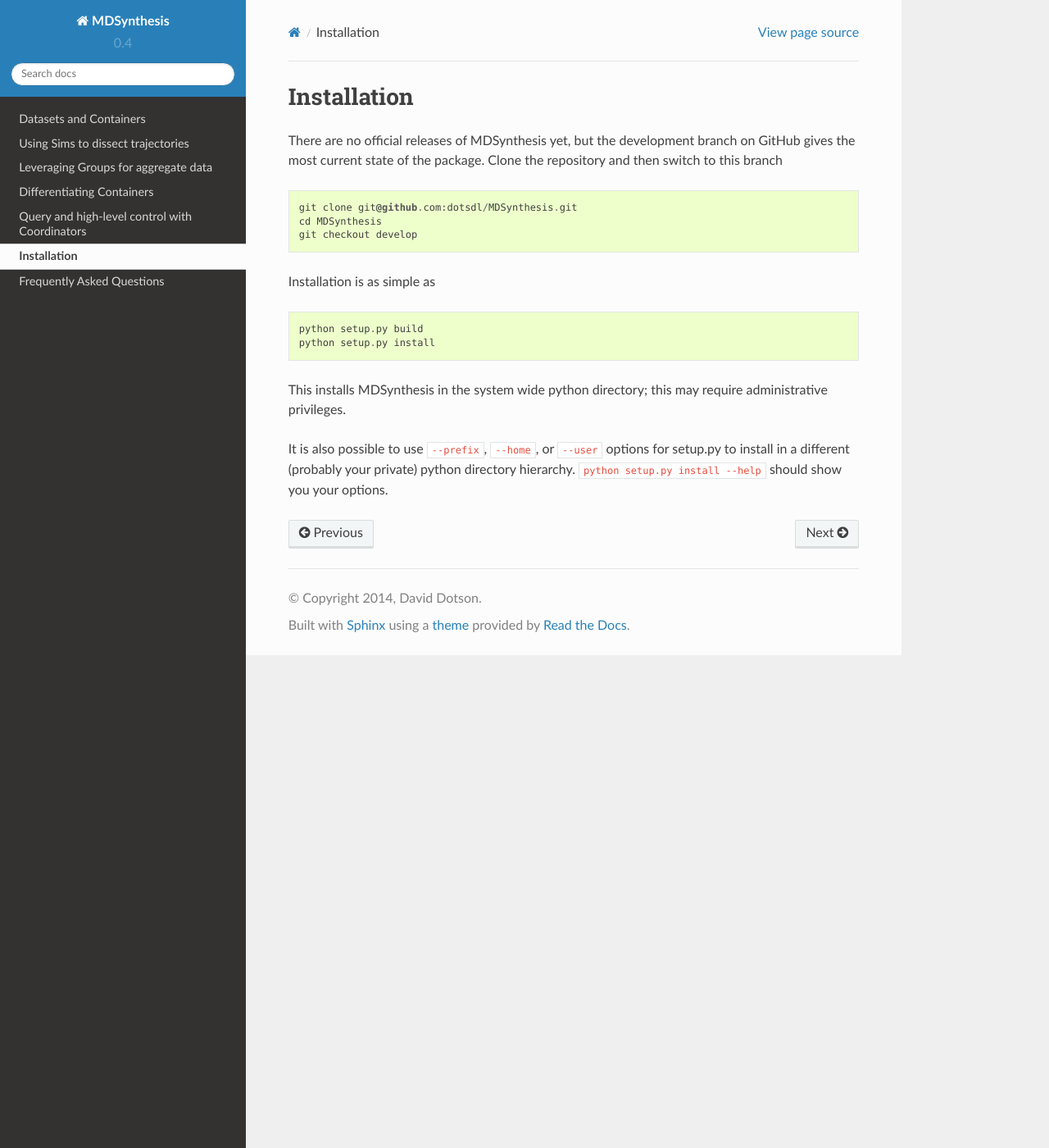
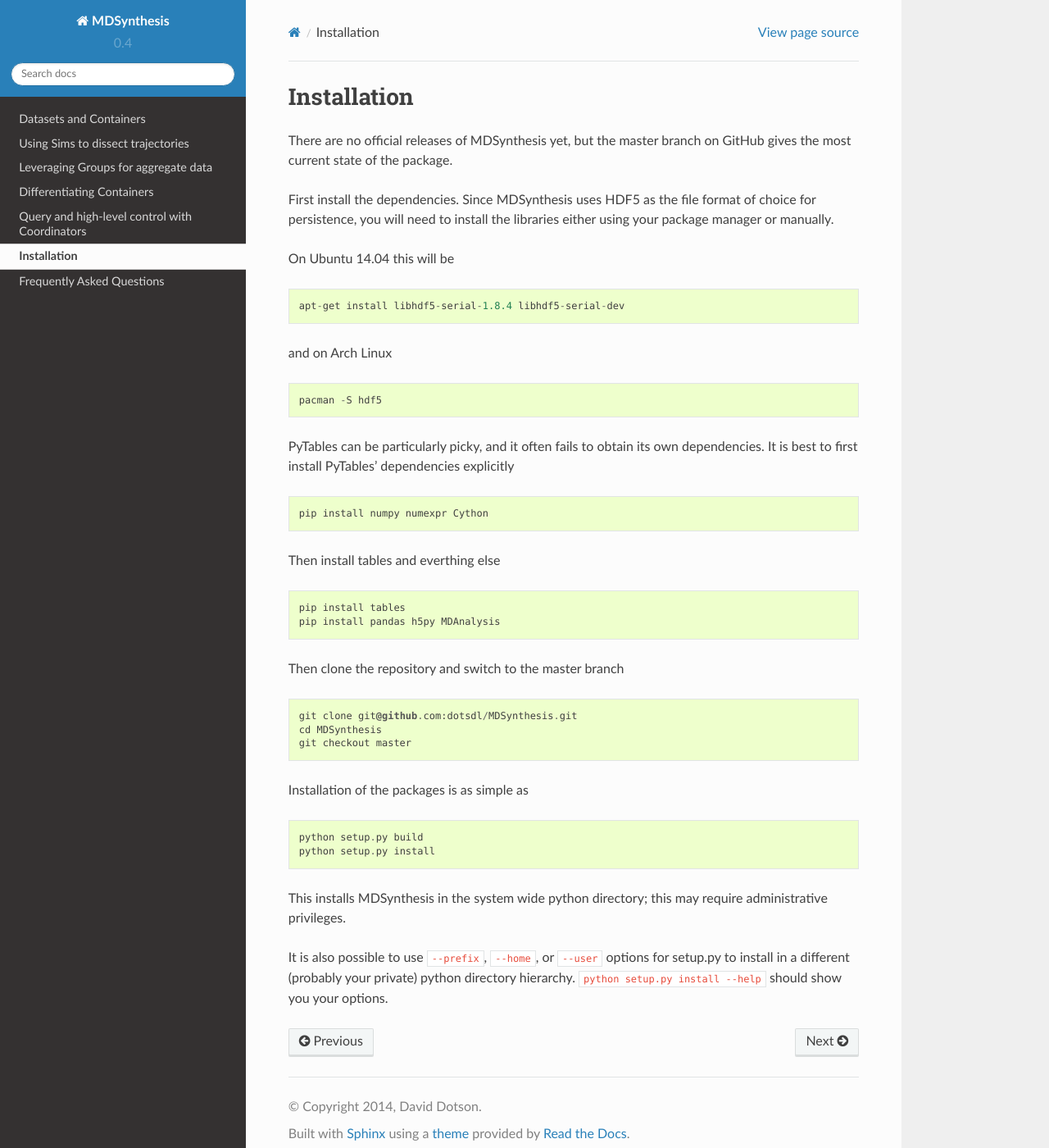
Before and after one commit to datreant/datreant, a Sphinx documentation site: the page built from docs/install.rst, in a window 1280 px wide and 1400 px high. Shown: the whole window at 82% size. Built offline with Sphinx 7.4.7 and the Read the Docs theme 2.0.0, drawn with Linux system fonts in a browser that asks for light colours; pages that are not in the unit, such as notebooks, are missing from menus.

Commit message:
More detailed install instructions.
Taking the headache (hopefully) out of installing the dependencies.

```diff
--- a/docs/install.rst
+++ b/docs/install.rst
@@ -1,15 +1,38 @@
 ============
 Installation
 ============
-There are no official releases of MDSynthesis yet, but the development
-branch on GitHub gives the most current state of the package. Clone
-the repository and then switch to this branch ::
+There are no official releases of MDSynthesis yet, but the master
+branch on GitHub gives the most current state of the package.
+
+First install the dependencies. Since MDSynthesis uses HDF5 as the file format
+of choice for persistence, you will need to install the libraries either using
+your package manager or manually.
+
+On Ubuntu 14.04 this will be ::
+
+    apt-get install libhdf5-serial-1.8.4 libhdf5-serial-dev
+
+and on Arch Linux ::
+
+    pacman -S hdf5
+
+PyTables can be particularly picky, and it often fails to obtain its own
+dependencies. It is best to first install PyTables' dependencies explicitly ::
+
+    pip install numpy numexpr Cython
+
+Then install tables and everthing else ::
+
+    pip install tables
+    pip install pandas h5py MDAnalysis
+
+Then clone the repository and switch to the master branch ::
 
     git clone git@github.com:dotsdl/MDSynthesis.git
     cd MDSynthesis
-    git checkout develop
+    git checkout master
 
-Installation is as simple as ::
+Installation of the packages is as simple as ::
 
     python setup.py build
     python setup.py install
```
